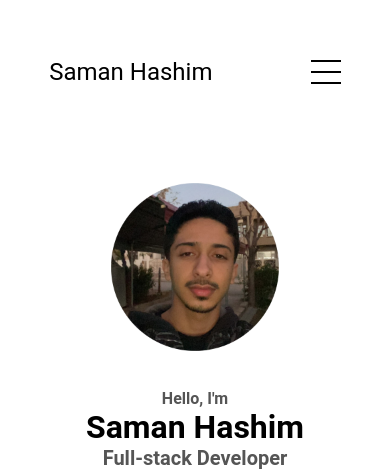
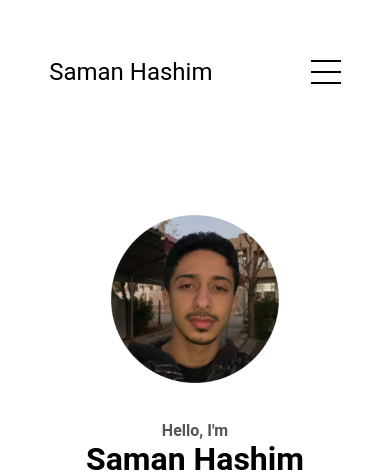
Before and after one commit to SamaanH/my-portfolio, a plain HTML site: page index.html in a window 390 px wide. Shown: the top 475 px of the page. Drawn offline with Linux system fonts and the light colour scheme; a web font is replaced by a local one.

Commit message:
my-portfolio

```diff
--- a/media.css
+++ b/media.css
@@ -35,7 +35,8 @@
     .section__pic-container{
         width: 275px;
         height: 275px;
-        margin: 0 auto 2rem;
+        justify-content: center;
+        margin: 2rem auto 2rem ;
     }
     .about-containers{
         margin-top: 0;
--- a/style.css
+++ b/style.css
@@ -248,6 +248,7 @@ section{
     border: rgb(53, 53, 53) 0.1rem solid;
     border-color: rgb(163, 163, 163);
     text-align: center;
+    box-shadow: 0px 5px 10px rgba(0, 0, 0, 0.2);
 }
 .section-container{
     gap: 4rem;
```
